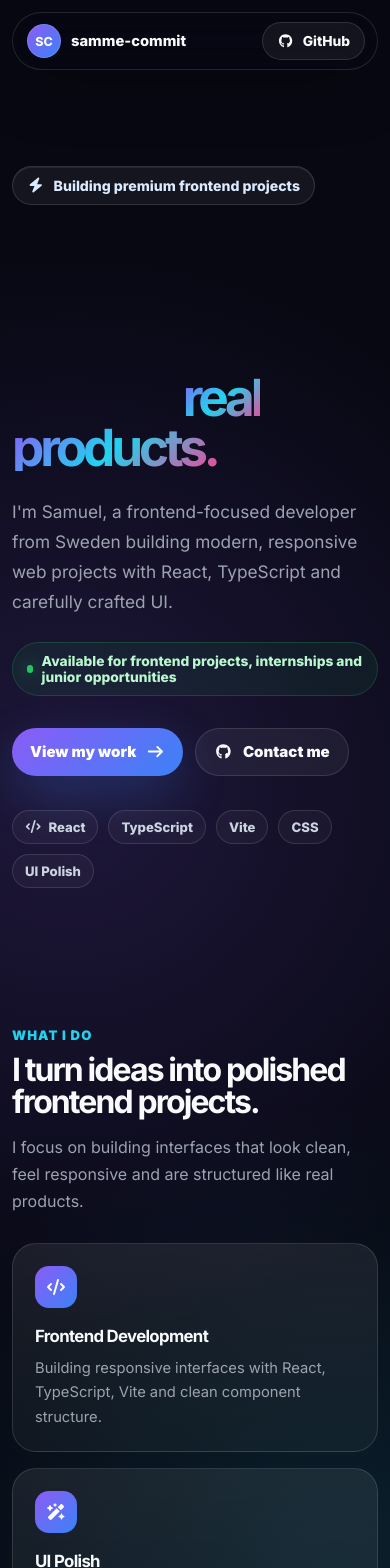
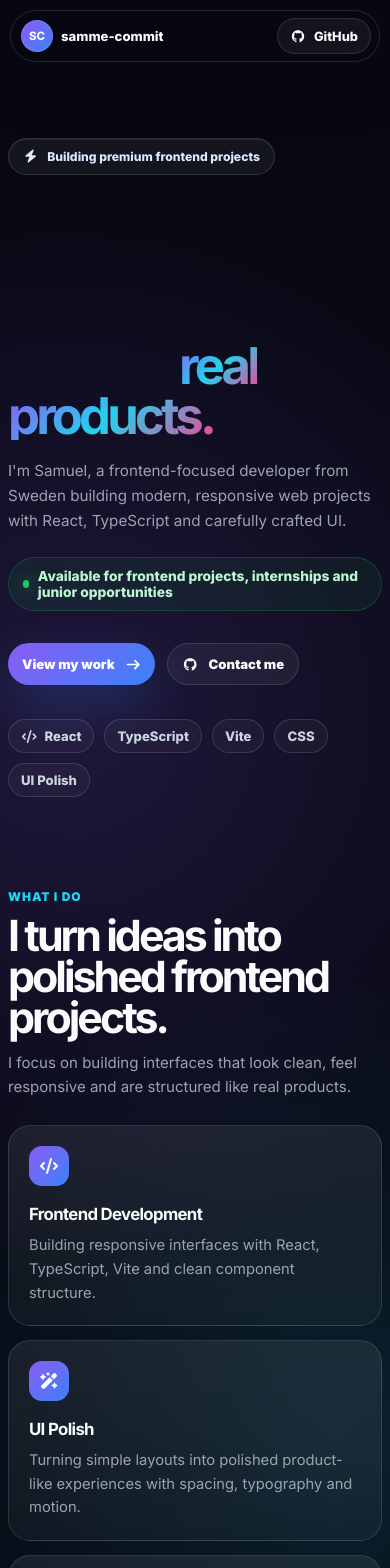
Before and after one commit to samme-commit/portfolio, a React app: page / in a window 390 px wide. Shown: the top 1568 px of the page. Built offline with nearby package versions, Linux system fonts and the light colour scheme; the HTML template or start-up script is replaced by a standard one.

Commit message:
fix: improve mobile responsiveness

```diff
--- a/src/App.css
+++ b/src/App.css
@@ -24,13 +24,13 @@
 
 @media (max-width: 720px) {
   .page-content {
-    width: min(100% - 24px, 1120px);
-    padding-top: 84px;
-    padding-bottom: 72px;
+    width: min(100% - 20px, 1120px);
+    padding-top: 110px;
+    padding-bottom: 56px;
   }
 
   .section-block {
-    padding: 64px 0;
+    padding: 50px 0;
   }
 
   #projects,
@@ -38,6 +38,17 @@
   #about,
   #skills,
   #contact {
-    scroll-margin-top: 96px;
+    scroll-margin-top: 105px;
   }
 }
+
+@media (max-width: 430px) {
+  .page-content {
+    width: min(100% - 16px, 1120px);
+    padding-top: 104px;
+  }
+
+  .section-block {
+    padding: 42px 0;
+  }
+}
--- a/src/components/Contact/Contact.css
+++ b/src/components/Contact/Contact.css
@@ -261,3 +261,47 @@
     min-height: 46px;
   }
 }
+
+@media (max-width: 840px) {
+  .contact-card {
+    grid-template-columns: 1fr;
+    gap: 22px;
+    padding: 24px;
+    border-radius: 28px;
+  }
+
+  .contact-panel {
+    min-height: auto;
+  }
+
+  .contact-actions {
+    margin-top: 28px;
+  }
+}
+
+@media (max-width: 560px) {
+  .contact-card {
+    padding: 18px;
+    border-radius: 24px;
+  }
+
+  .contact-content h3 {
+    font-size: clamp(2.1rem, 12vw, 3rem);
+    line-height: 0.95;
+    letter-spacing: -0.07em;
+  }
+
+  .contact-content p {
+    font-size: 0.94rem;
+    line-height: 1.6;
+  }
+
+  .contact-status {
+    font-size: 0.74rem;
+    padding: 8px 10px;
+  }
+
+  .contact-actions {
+    margin-top: 24px;
+  }
+}
--- a/src/components/Header/Header.css
+++ b/src/components/Header/Header.css
@@ -78,7 +78,41 @@
   }
 
   .site-header {
-    top: 12px;
-    width: min(100% - 24px, 1120px);
+    top: 10px;
+    width: min(100% - 20px, 1120px);
+    min-height: 52px;
+    padding: 0 8px 0 10px;
+  }
+
+  .header-logo {
+    gap: 8px;
+    font-size: 0.82rem;
+  }
+
+  .header-logo span {
+    width: 32px;
+    height: 32px;
+    font-size: 0.72rem;
+  }
+
+  .header-github {
+    min-height: 36px;
+    padding: 0 12px;
+    font-size: 0.8rem;
   }
 }
+
+@media (max-width: 380px) {
+  .header-logo {
+    font-size: 0;
+  }
+
+  .header-logo span {
+    font-size: 0.72rem;
+  }
+
+  .header-github {
+    gap: 6px;
+    padding: 0 10px;
+  }
+}
--- a/src/components/Hero/Hero.css
+++ b/src/components/Hero/Hero.css
@@ -115,14 +115,39 @@
     align-items: start;
     justify-items: start;
     min-height: auto;
-    padding: 82px 0 72px;
+    padding: 34px 0 46px;
     text-align: left;
     align-content: start;
+  }
+
+  .hero-section h1 {
+    font-size: clamp(2.45rem, 13vw, 3.75rem);
+    line-height: 0.95;
+    letter-spacing: -0.075em;
+  }
+
+  .hero-section p {
+    max-width: 100%;
+    margin-top: 18px;
+    font-size: 0.95rem;
+    line-height: 1.65;
+  }
+
+  .hero-badge {
+    margin-bottom: 16px;
+    font-size: 0.76rem;
   }
 
   .hero-actions,
   .hero-tech-row {
     justify-content: flex-start;
+  }
+
+  .primary-button,
+  .secondary-button {
+    min-height: 42px;
+    padding: 0 14px;
+    font-size: 0.82rem;
   }
 }
 
--- a/src/components/Process/Process.css
+++ b/src/components/Process/Process.css
@@ -167,6 +167,8 @@
 @media (max-width: 720px) {
   .process-grid {
     grid-template-columns: 1fr;
+    gap: 14px;
+    margin-top: 26px;
   }
 
   .process-card:nth-child(1),
@@ -178,15 +180,28 @@
   }
 
   .process-card {
-    min-height: 245px;
-    border-radius: 28px;
+    min-height: auto;
+    padding: 20px;
+    border-radius: 24px;
   }
 
   .process-number {
-    font-size: 4.4rem;
+    font-size: 3.6rem;
+  }
+
+  .process-icon {
+    width: 42px;
+    height: 42px;
+    border-radius: 14px;
   }
 
   .process-card h3 {
-    margin-top: 34px;
+    margin-top: 28px;
+    font-size: 1.45rem;
+  }
+
+  .process-card p {
+    font-size: 0.88rem;
+    line-height: 1.6;
   }
 }
--- a/src/components/ProjectCard/ProjectCard.css
+++ b/src/components/ProjectCard/ProjectCard.css
@@ -174,3 +174,54 @@
     min-height: 240px;
   }
 }
+
+@media (max-width: 820px) {
+  .project-card {
+    grid-template-columns: 1fr;
+    gap: 18px;
+    padding: 14px;
+    border-radius: 24px;
+  }
+
+  .project-preview {
+    min-height: 220px;
+    border-radius: 18px;
+  }
+
+  .project-preview img {
+    min-height: 220px;
+  }
+
+  .project-info {
+    padding: 0 4px 8px;
+  }
+
+  .project-info h3 {
+    font-size: clamp(1.65rem, 9vw, 2.35rem);
+  }
+
+  .project-info p {
+    font-size: 0.94rem;
+    line-height: 1.6;
+  }
+
+  .project-proof {
+    padding: 13px;
+    border-radius: 16px;
+  }
+
+  .project-links a {
+    min-height: 40px;
+    font-size: 0.8rem;
+  }
+}
+
+@media (max-width: 430px) {
+  .project-preview {
+    min-height: 190px;
+  }
+
+  .project-preview img {
+    min-height: 190px;
+  }
+}
--- a/src/components/SectionHeader/SectionHeader.css
+++ b/src/components/SectionHeader/SectionHeader.css
@@ -25,3 +25,31 @@
   font-size: 1rem;
   line-height: 1.7;
 }
+
+@media (max-width: 720px) {
+  .section-header {
+    margin-bottom: 22px;
+  }
+
+  .section-header span {
+    font-size: 0.75rem;
+  }
+
+  .section-header h2 {
+    font-size: clamp(2.2rem, 12vw, 3.25rem);
+    line-height: 0.95;
+    letter-spacing: -0.07em;
+  }
+
+  .section-header p {
+    margin-top: 14px;
+    font-size: 0.94rem;
+    line-height: 1.6;
+  }
+}
+
+@media (max-width: 390px) {
+  .section-header h2 {
+    font-size: clamp(2rem, 11vw, 2.75rem);
+  }
+}
--- a/src/components/Services/Services.css
+++ b/src/components/Services/Services.css
@@ -48,3 +48,33 @@
     grid-template-columns: 1fr;
   }
 }
+
+@media (max-width: 720px) {
+  .services-grid {
+    grid-template-columns: 1fr;
+    gap: 14px;
+    margin-top: 26px;
+  }
+
+  .service-card {
+    min-height: auto;
+    padding: 20px;
+    border-radius: 22px;
+  }
+
+  .service-icon {
+    width: 40px;
+    height: 40px;
+    border-radius: 13px;
+    margin-bottom: 18px;
+  }
+
+  .service-card h3 {
+    font-size: 1.05rem;
+  }
+
+  .service-card p {
+    font-size: 0.92rem;
+    line-height: 1.6;
+  }
+}
--- a/src/components/Skills/Skills.css
+++ b/src/components/Skills/Skills.css
@@ -133,8 +133,36 @@
   }
 }
 
-@media (max-width: 720px) {
-  .skill-tooltip {
-    display: none;
+@media (max-width: 860px) {
+  .skills-grid {
+    grid-template-columns: 1fr;
+    gap: 14px;
+    margin-top: 26px;
+  }
+
+  .skill-card {
+    min-height: auto;
+    padding: 18px;
+    border-radius: 22px;
+  }
+
+  .skill-card h3 {
+    font-size: 1.05rem;
+    margin-bottom: 14px;
+  }
+
+  .skill-list {
+    gap: 8px;
+  }
+
+  .skill-pill {
+    min-height: 36px;
+    padding: 0 11px;
+    font-size: 0.78rem;
+  }
+
+  .skill-pill img {
+    width: 16px;
+    height: 16px;
   }
 }
--- a/src/index.css
+++ b/src/index.css
@@ -51,3 +51,8 @@ a {
 button {
   font: inherit;
 }
+
+html,
+body {
+  overflow-x: hidden;
+}
```
